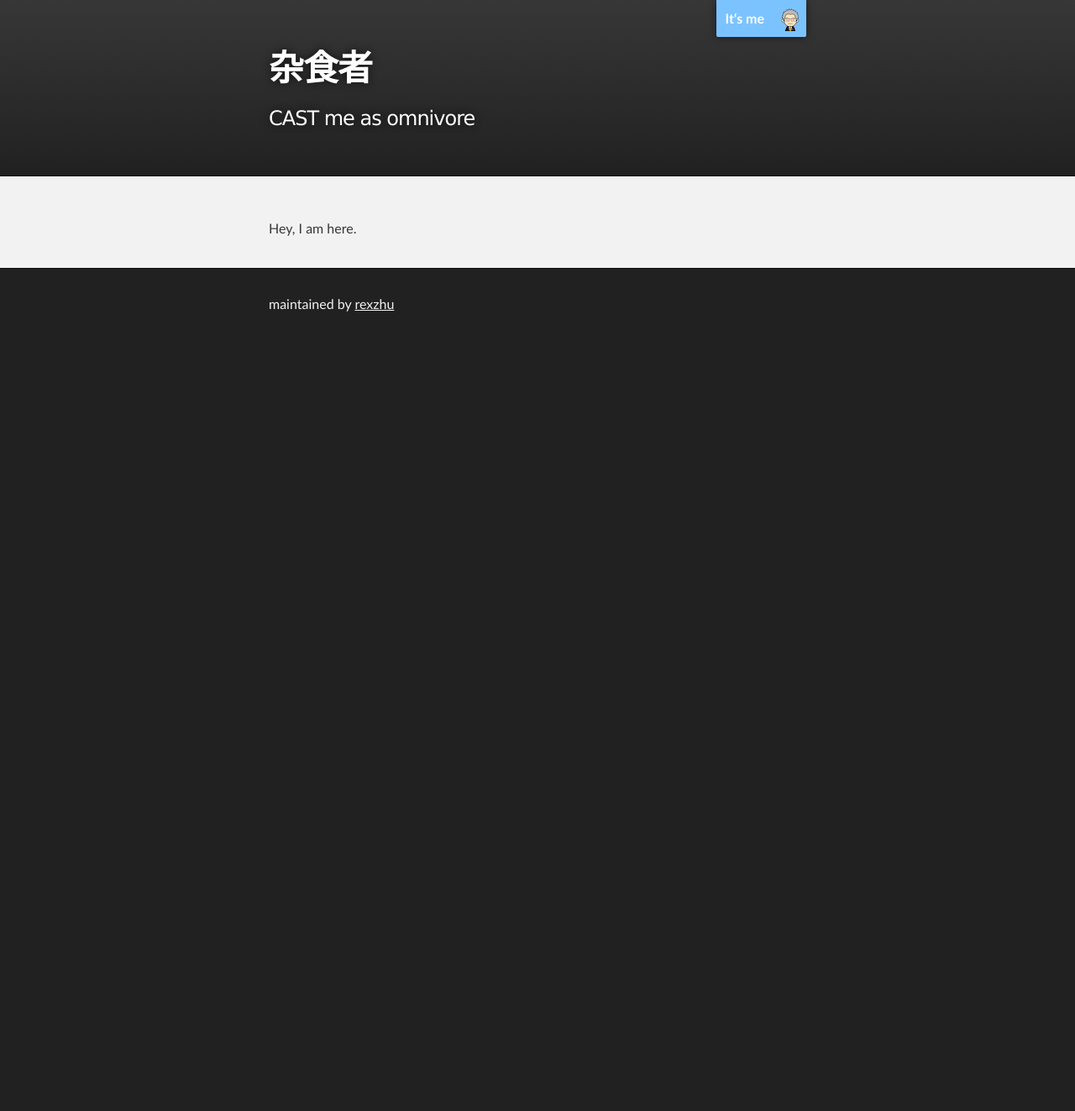
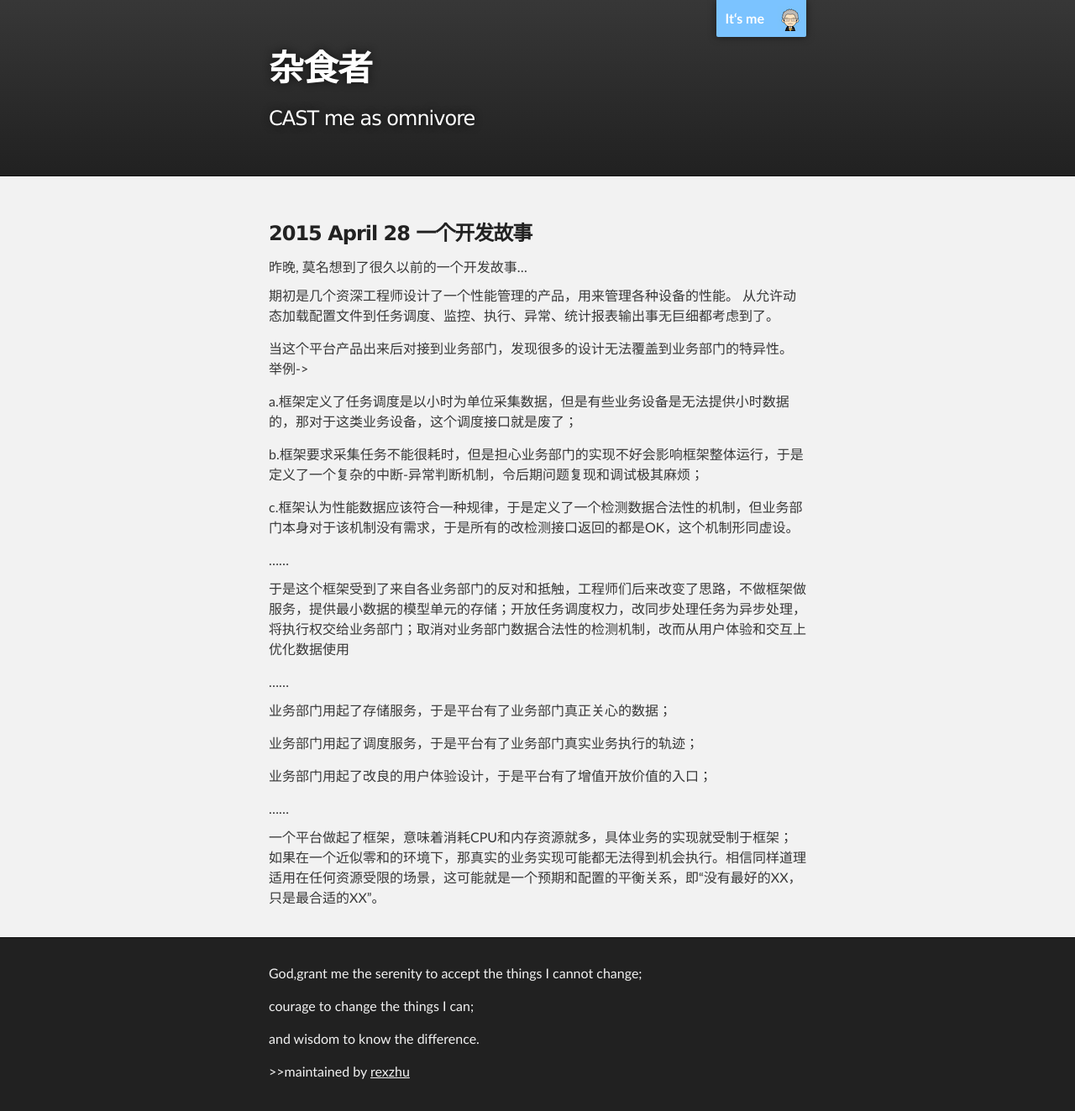
Before and after one commit to rexzhu/Zephyr, a Jekyll site: the page index.html, which Jekyll copies as it is, in a window 1280 px wide. Shown: the whole page at 84% size. Built offline with Jekyll 4.4.1, drawn with Linux system fonts in a browser that asks for light colours; before the commit the page ends 900 px from its top, so only the background shows below that.

Commit message:
2015-04-28 a blog

```diff
--- a/index.html
+++ b/index.html
@@ -32,14 +32,39 @@
     <!-- MAIN CONTENT -->
     <div id="main_content_wrap" class="outer">
       <section id="main_content" class="inner">
-        <p>Hey, I am here.</p>
+        <h3 id="blog_20150428" >2015 April 28 一个开发故事</h3>
+        昨晚, 莫名想到了很久以前的一个开发故事…
+        <br>
+        <p>期初是几个资深工程师设计了一个性能管理的产品，用来管理各种设备的性能。
+          从允许动态加载配置文件到任务调度、监控、执行、异常、统计报表输出事无巨细都考虑到了。</p>
+        <p>当这个平台产品出来后对接到业务部门，发现很多的设计无法覆盖到业务部门的特异性。
+          举例->
+          <p>a.框架定义了任务调度是以小时为单位采集数据，但是有些业务设备是无法提供小时数据的，那对于这类业务设备，这个调度接口就是废了；</p>
+          <p>b.框架要求采集任务不能很耗时，但是担心业务部门的实现不好会影响框架整体运行，于是定义了一个复杂的中断-异常判断机制，令后期问题复现和调试极其麻烦；</p>
+          <p>c.框架认为性能数据应该符合一种规律，于是定义了一个检测数据合法性的机制，但业务部门本身对于该机制没有需求，于是所有的改检测接口返回的都是OK，这个机制形同虚设。</p>
+          ……
+
+        <p>
+        于是这个框架受到了来自各业务部门的反对和抵触，工程师们后来改变了思路，不做框架做服务，提供最小数据的模型单元的存储；开放任务调度权力，改同步处理任务为异步处理，将执行权交给业务部门；取消对业务部门数据合法性的检测机制，改而从用户体验和交互上优化数据使用
+          </p>
+        ……
+        <br>
+        <p>业务部门用起了存储服务，于是平台有了业务部门真正关心的数据；</p>
+        <p>业务部门用起了调度服务，于是平台有了业务部门真实业务执行的轨迹；</p>
+        <p>业务部门用起了改良的用户体验设计，于是平台有了增值开放价值的入口；</p>
+        ……
+        <br>
+        <p>一个平台做起了框架，意味着消耗CPU和内存资源就多，具体业务的实现就受制于框架；如果在一个近似零和的环境下，那真实的业务实现可能都无法得到机会执行。相信同样道理适用在任何资源受限的场景，这可能就是一个预期和配置的平衡关系，即“没有最好的XX，只是最合适的XX”。</p>
       </section>
     </div>
 
     <!-- FOOTER  -->
     <div id="footer_wrap" class="outer">
       <footer class="inner">
-        <p class="copyright">maintained by <a href="https://github.com/rexzhu">rexzhu</a></p>
+        <p>God,grant me the serenity to accept the things I cannot change; </p>
+          <p>courage to change the things I can; </p>
+          <p>and wisdom to know the difference.</p>
+        <p class="copyright">>>maintained by <a href="https://github.com/rexzhu">rexzhu</a></p>
         <!--<p>Published with <a href="https://pages.github.com">GitHub Pages</a></p>
         -->
       </footer>
```
